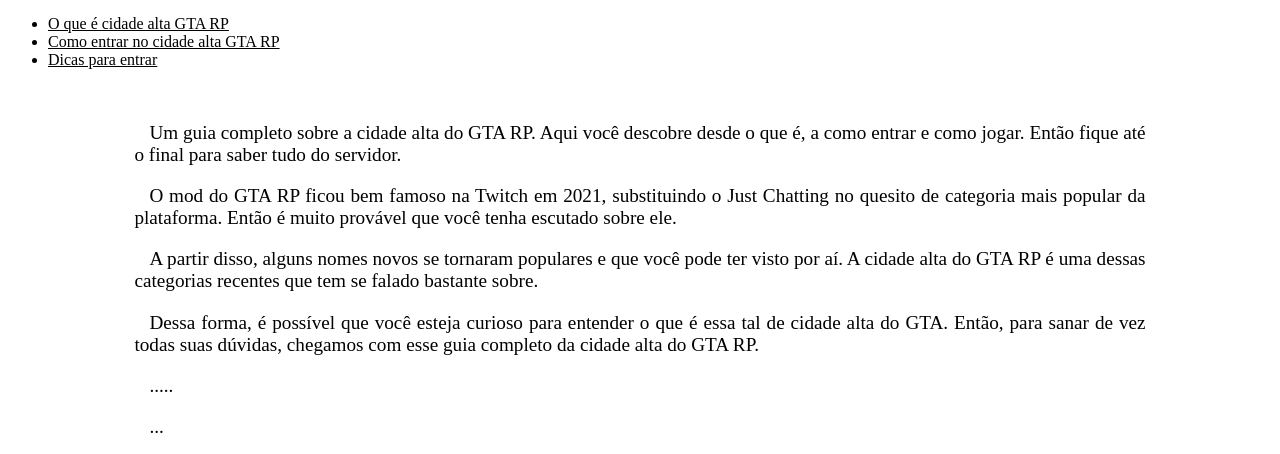
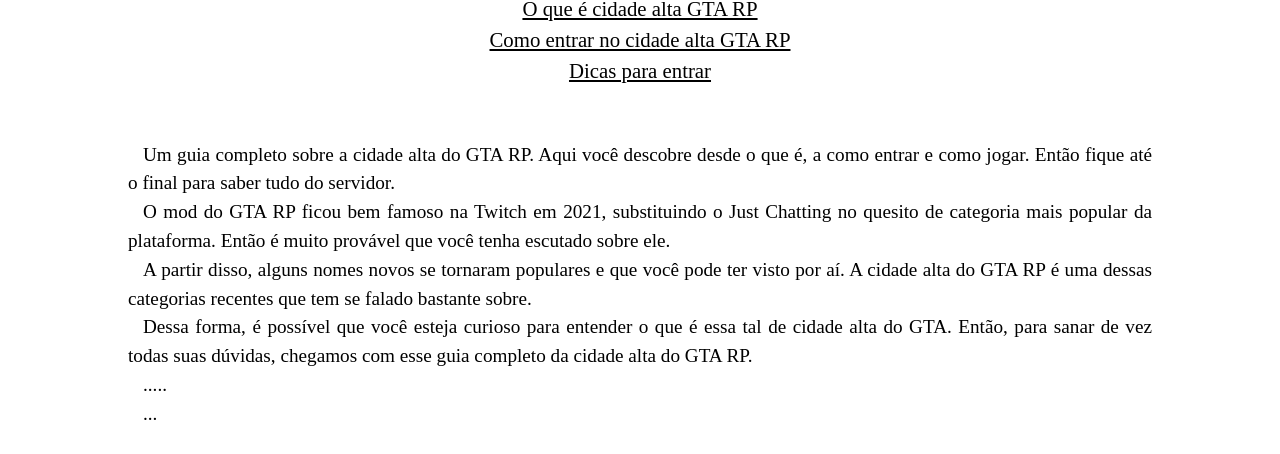
Before and after one commit to projetosfernanda/site1, a plain HTML site: page index.html in a window 1280 px wide. Shown: the part 65-519 px from the top of the page. Drawn offline with Linux system fonts and the light colour scheme.

Commit message:
reset css

```diff
--- a/css/estilo.css
+++ b/css/estilo.css
@@ -1,3 +1,16 @@
+html{
+    scroll-behavior: smooth;
+}
+
+.itens_menu{
+    text-align: center;
+}
+
+.itens_menu li{
+    font-size: 1.3em;
+    line-height: 1.5;
+}
+
 body{
     background-color: white;
 }
@@ -10,7 +23,9 @@ margin: auto;
 }
 
 h1{
-    text-align: center;
+    font-size: 2em;
+    margin: 1%;
+    margin-bottom: 1%;
 }
 
 img{
@@ -20,6 +35,8 @@ img{
 figure{
 
     text-align: center;
+    margin-top: 1.5%;
+    margin-bottom: 1.5%;
 }
 
 .img_topo{
@@ -29,6 +46,7 @@ p{
     font-size: 1.2em;
     text-indent: 15px;
     text-align: justify;
+    line-height: 1.5;
 }
 
 .img_insta{
@@ -45,8 +63,13 @@ a{
 }
 
 footer {
-    text-align: 80%;
+    text-align: center;
     padding: 20px;
     background-color: #f8b037;
     color: white;
   }
+
+  section{
+      margin-top: 2%;
+      margin-bottom: 2%;
+  }
--- /dev/null
+++ b/css/reset.css
@@ -0,0 +1,48 @@
+/* http://meyerweb.com/eric/tools/css/reset/
+   v2.0 | 20110126
+   License: none (public domain)
+*/
+
+html, body, div, span, applet, object, iframe,
+h1, h2, h3, h4, h5, h6, p, blockquote, pre,
+a, abbr, acronym, address, big, cite, code,
+del, dfn, em, img, ins, kbd, q, s, samp,
+small, strike, strong, sub, sup, tt, var,
+b, u, i, center,
+dl, dt, dd, ol, ul, li,
+fieldset, form, label, legend,
+table, caption, tbody, tfoot, thead, tr, th, td,
+article, aside, canvas, details, embed,
+figure, figcaption, footer, header, hgroup,
+menu, nav, output, ruby, section, summary,
+time, mark, audio, video {
+	margin: 0;
+	padding: 0;
+	border: 0;
+	font-size: 100%;
+	font: inherit;
+	vertical-align: baseline;
+}
+/* HTML5 display-role reset for older browsers */
+article, aside, details, figcaption, figure,
+footer, header, hgroup, menu, nav, section {
+	display: block;
+}
+body {
+	line-height: 1;
+}
+ol, ul {
+	list-style: none;
+}
+blockquote, q {
+	quotes: none;
+}
+blockquote:before, blockquote:after,
+q:before, q:after {
+	content: '';
+	content: none;
+}
+table {
+	border-collapse: collapse;
+	border-spacing: 0;
+}
--- a/index.html
+++ b/index.html
@@ -4,21 +4,32 @@
     <meta charset="UTF-8">
     <meta http-equiv="X-UA-Compatible" content="IE=edge">
     <meta name="viewport" content="width=device-width, initial-scale=1.0">
+    <link rel="stylesheet" href="css/reset.css">
     <link rel="stylesheet" href="css/estilo.css">
     <title>Cidade alta.gg</title>
     <link rel="icon" href="img/favicon.ico">
 </head>
 <body>
+
     <header>
-        <h1>Cidade alta GTA RP: saiba como entrar no servidor</h1>
-        <ul>
-            <li><a href="#O que é cidade alta GTA RP">O que é cidade alta GTA RP</a></li>
-            <li><a href="#Como entrar no cidade alta GTA RP">Como entrar no cidade alta GTA RP</a></li>
-            <li><a href="Dicas para entrar">Dicas para entrar</a></li>
-        </ul>
+        <div class="menu">
+            <div class="logo">
+                <h1>Cidade alta GTA RP: saiba como entrar no servidor</h1>
+            </div>
+            <div class="itens_menu">
+                <ul>
+                    <li><a href="#O que é cidade alta GTA RP">O que é cidade alta GTA RP</a></li>
+                    <li><a href="#Como entrar no cidade alta GTA RP">Como entrar no cidade alta GTA RP</a></li>
+                    <li><a href="#Dicas para entrar">Dicas para entrar</a></li>
+                </ul>
+            </div>
+        </div>
+
         <figure>
             <img  class="img_topo" src="img/cdasite].png" alt="">
         </figure>
+
+
     </header>
     <div class="container">
        <p>Um guia completo sobre a cidade alta do GTA RP. Aqui você descobre desde o que é, a como entrar e como jogar. Então fique até o final para saber tudo do servidor.</p>
@@ -61,6 +72,7 @@
             <p><iframe width="560" height="315" src="https://www.youtube.com/embed/EfrRHaol9eE" title="YouTube video player" frameborder="0" allow="accelerometer; autoplay; clipboard-write; encrypted-media; gyroscope; picture-in-picture" allowfullscreen></iframe></p>
         </section>
 
+        </div>
 
         <footer>
             <img class="img_insta" src="img/iconeinsta.png" alt="">
@@ -72,7 +84,7 @@
         </footer>
 
 
-    </div>
+
 
 </body>
 </html>
```
